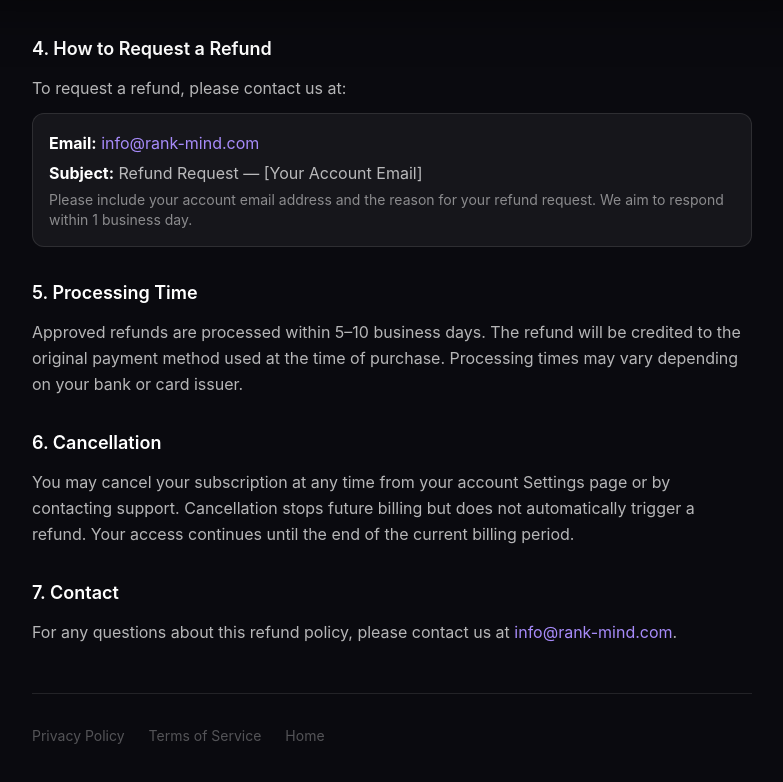
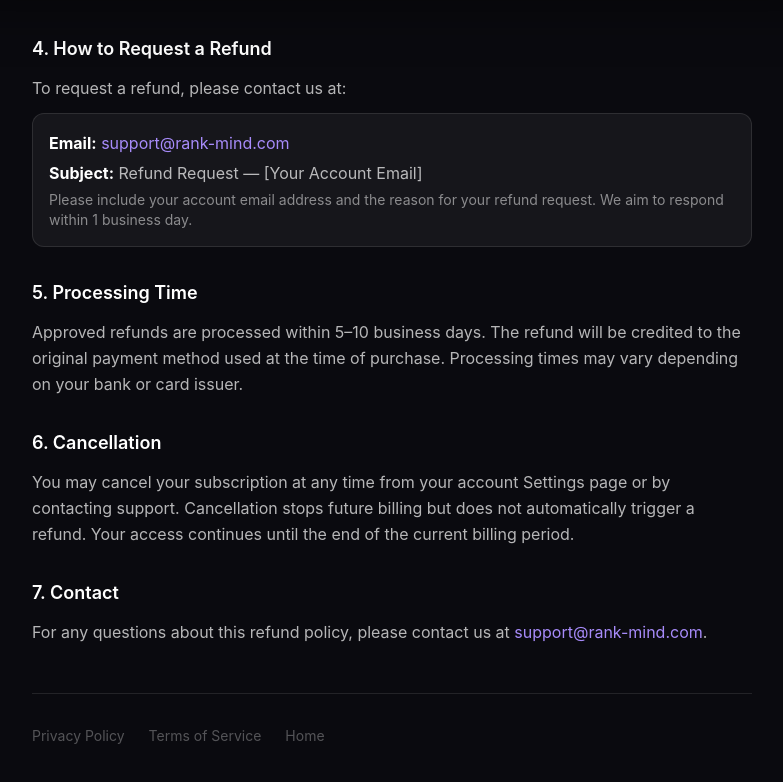
Before and after one commit to tabishzaidiai-web/rankmind-ai, a Next.js app: page /refunds in a window 1280 px wide. Shown: the part 781-1563 px from the top of the page, without its empty margins (248-1031 px from the left). Built offline with nearby package versions, Linux system fonts and the light colour scheme; no server answers.

Commit message:
Revert refund-request contact to support@rank-mind.com (PR #7 inbox change reverted)

```diff
--- a/src/app/contact/page.tsx
+++ b/src/app/contact/page.tsx
@@ -52,7 +52,7 @@
           </div>
           <div className="bg-white/5 border border-white/10 rounded-2xl p-6">
             <h2 className="font-semibold text-white mb-2">Refund requests</h2>
-            <a href="mailto:info@rank-mind.com" className="text-violet-400 hover:underline">info@rank-mind.com</a>
+            <a href="mailto:support@rank-mind.com" className="text-violet-400 hover:underline">support@rank-mind.com</a>
             <p className="text-white/60 text-sm leading-relaxed mt-2">
               See the <Link href="/refunds" className="text-violet-400 hover:underline">Refund Policy</Link> for
               the 7-day money-back guarantee for first-time subscribers.
--- a/src/app/refunds/page.tsx
+++ b/src/app/refunds/page.tsx
@@ -49,7 +49,7 @@
             <h2 className="text-white font-semibold text-lg mb-3">4. How to Request a Refund</h2>
             <p className="mb-3">To request a refund, please contact us at:</p>
             <div className="bg-white/5 border border-white/10 rounded-xl p-4">
-              <p><strong className="text-white">Email:</strong> <a href="mailto:info@rank-mind.com" className="text-violet-400 hover:text-violet-300">info@rank-mind.com</a></p>
+              <p><strong className="text-white">Email:</strong> <a href="mailto:support@rank-mind.com" className="text-violet-400 hover:text-violet-300">support@rank-mind.com</a></p>
               <p className="mt-1"><strong className="text-white">Subject:</strong> Refund Request — [Your Account Email]</p>
               <p className="mt-1 text-white/50 text-sm">Please include your account email address and the reason for your refund request. We aim to respond within 1 business day.</p>
             </div>
@@ -73,7 +73,7 @@
             <h2 className="text-white font-semibold text-lg mb-3">7. Contact</h2>
             <p>
               For any questions about this refund policy, please contact us at{' '}
-              <a href="mailto:info@rank-mind.com" className="text-violet-400 hover:text-violet-300">info@rank-mind.com</a>.
+              <a href="mailto:support@rank-mind.com" className="text-violet-400 hover:text-violet-300">support@rank-mind.com</a>.
             </p>
           </section>
         </div>
```
